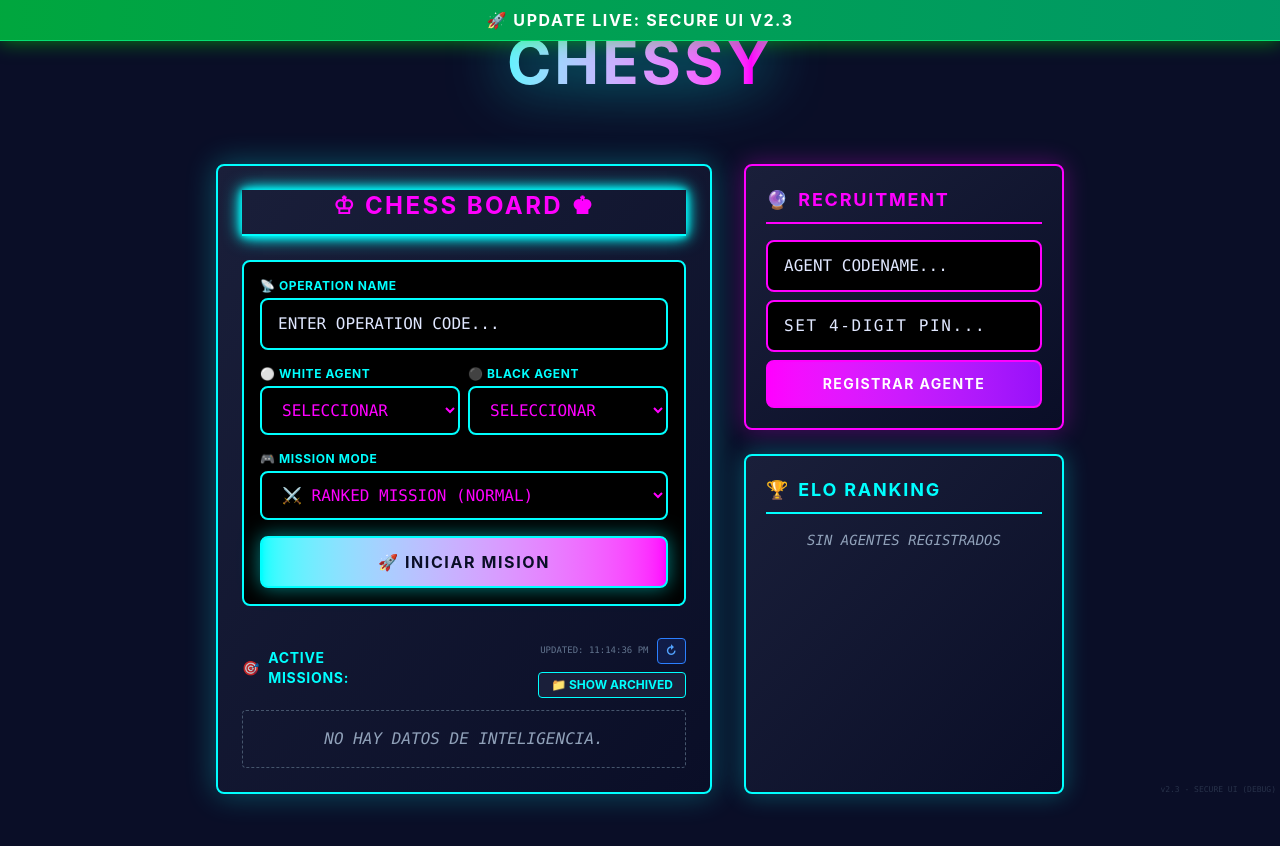
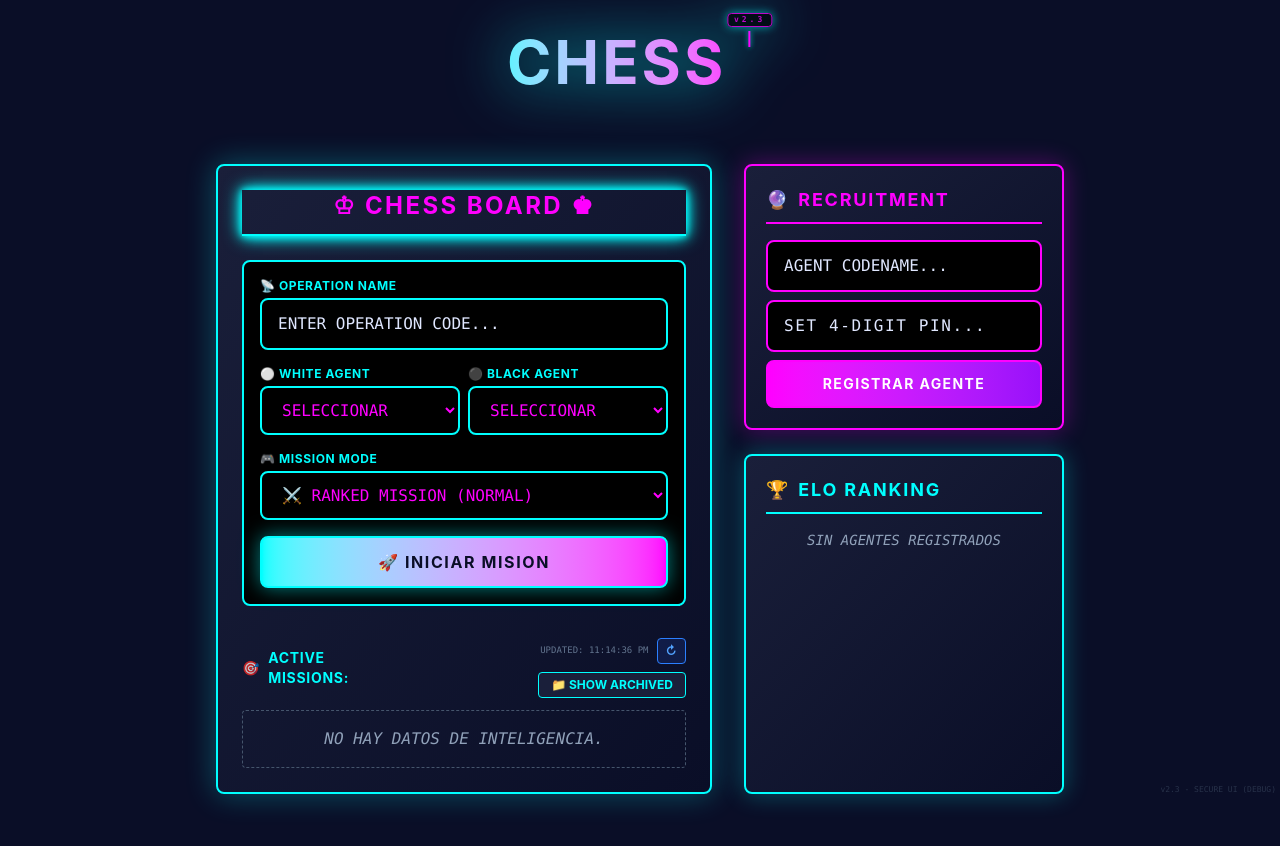
Before and after one commit to nachoupps/CHESSY, a Next.js app: page / in a window 1280 px wide. Shown: the top 846 px of the page. Built offline with nearby package versions, Linux system fonts and the light colour scheme.

Commit message:
Move version indicator to CHESSY title antenna

```diff
--- a/app/page.tsx
+++ b/app/page.tsx
@@ -19,11 +19,23 @@ export default function Home() {
   return (
     <DndProvider backend={HTML5Backend}>
       <main className="flex min-h-screen flex-col items-center justify-center p-8 bg-ai-bg relative z-10">
-        <div className="fixed top-0 left-0 w-full bg-gradient-to-r from-green-600 to-emerald-600 text-white text-center py-2 font-bold uppercase tracking-widest z-50 shadow-[0_0_20px_rgba(0,255,0,0.5)] border-b border-green-400">
-          🚀 UPDATE LIVE: SECURE UI v2.3
-        </div>
-        <h1 className="text-6xl font-bold mb-12 text-transparent bg-clip-text bg-gradient-to-r from-ai-accent via-ai-highlight to-ai-accent animate-[gradient-shift_3s_ease_infinite] tracking-wider drop-shadow-[0_0_30px_rgba(0,255,255,0.8)]" style={{ backgroundSize: '200% 200%' }}>
-          CHESSY
+        <h1 className="text-6xl font-bold mb-12 text-transparent bg-clip-text bg-gradient-to-r from-ai-accent via-ai-highlight to-ai-accent animate-[gradient-shift_3s_ease_infinite] tracking-wider drop-shadow-[0_0_30px_rgba(0,255,255,0.8)] flex items-end" style={{ backgroundSize: '200% 200%' }}>
+          CHESS
+          <div className="relative inline-block">
+            Y
+            {/* Antenna Broadcasting */}
+            <div className="absolute bottom-[75%] left-1/2 -translate-x-1/2 flex flex-col items-center">
+              {/* Version Tag */}
+              <div className="mb-1 bg-black/80 border border-ai-highlight px-1.5 py-0.5 rounded text-[8px] font-mono text-ai-highlight whitespace-nowrap shadow-[0_0_10px_rgba(0,255,255,0.8)] animate-pulse">
+                v2.3
+              </div>
+              {/* Antenna Stem */}
+              <div className="w-0.5 h-4 bg-ai-highlight shadow-[0_0_5px_rgba(0,255,255,0.8)]"></div>
+              {/* Signal Waves */}
+              <div className="absolute bottom-2 w-8 h-8 border-t-2 border-ai-highlight rounded-full animate-[ping_2s_cubic-bezier(0,0,0.2,1)_infinite] opacity-50"></div>
+              <div className="absolute bottom-2 w-12 h-12 border-t-2 border-ai-highlight rounded-full animate-[ping_2s_cubic-bezier(0,0,0.2,1)_infinite_0.5s] opacity-30"></div>
+            </div>
+          </div>
         </h1>
 
         {currentGame ? (
```
